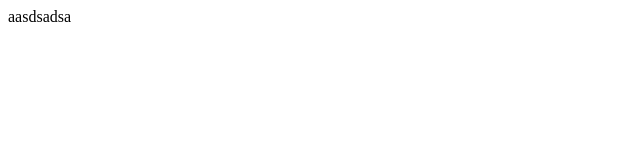
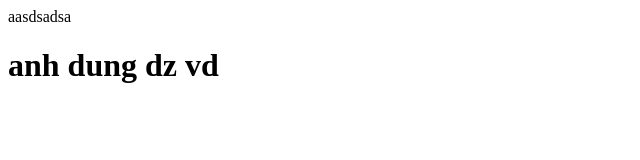
Before and after one commit to anhub314/teas, a plain HTML site: page index.html in a window 1280 px wide. Shown: the whole page, without its empty margins (0-640 px from the left). Drawn offline with Linux system fonts and the light colour scheme.

Commit message:
sua lan 2

```diff
--- a/index.html
+++ b/index.html
@@ -1 +1,2 @@
 aasdsadsa
+<h1>anh dung dz vd</h1>
```
